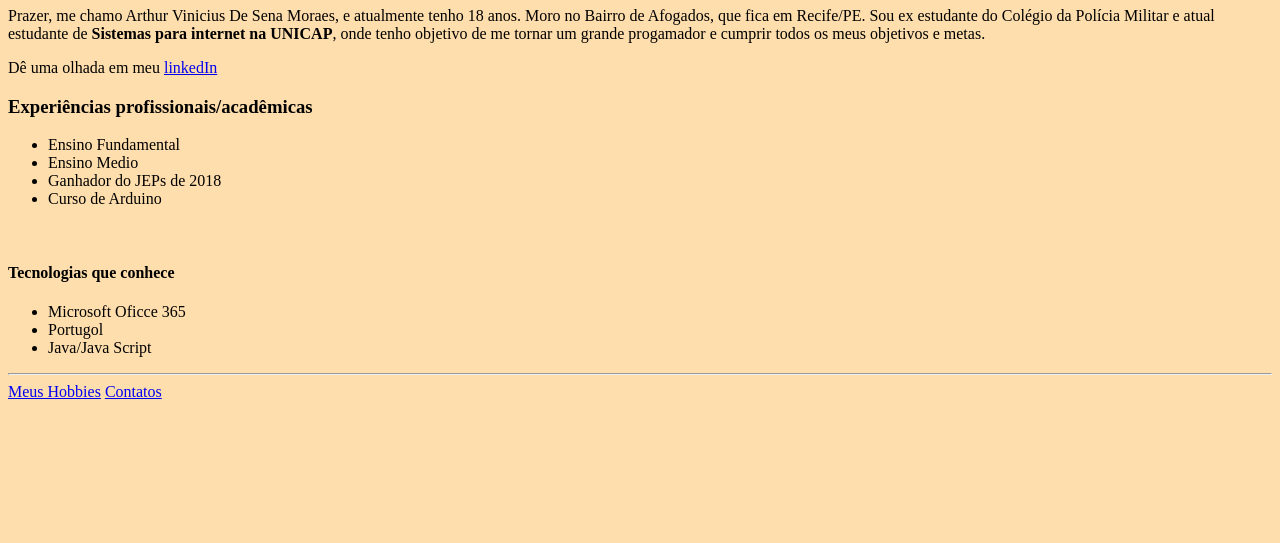
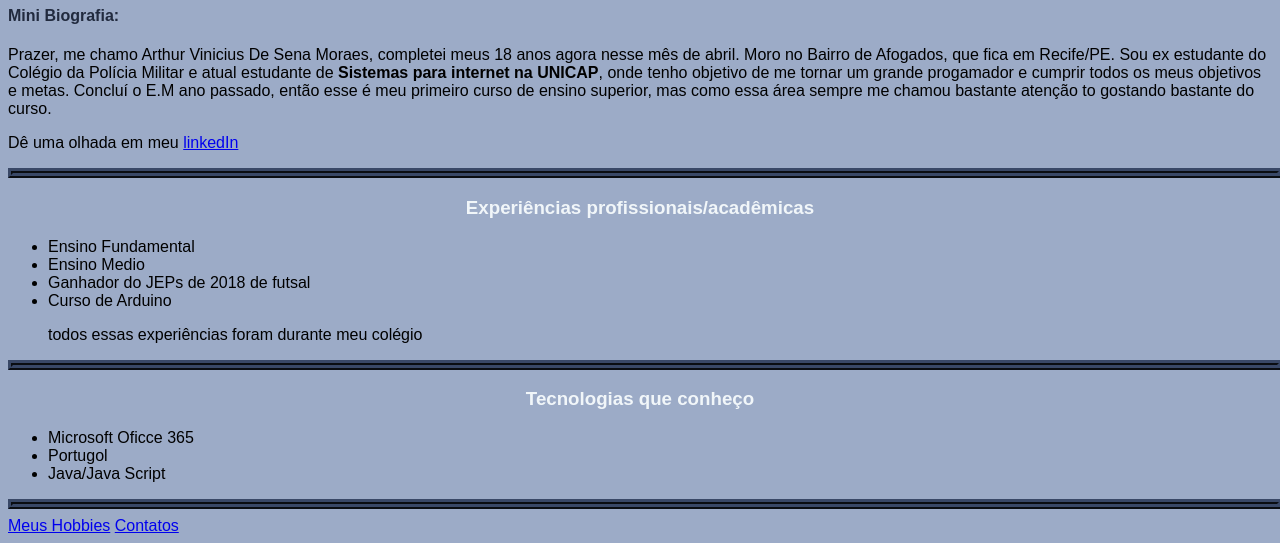
Before and after one commit to lngg21/html, a plain HTML site: page index.html in a window 1280 px wide. Shown: the part 331-874 px from the top of the page. Before the commit the page ends 800 px from the top, so only its background shows below. Drawn offline with Linux system fonts and the light colour scheme.

Commit message:
Update index.html

```diff
--- a/index.html
+++ b/index.html
@@ -1,23 +1,50 @@
 <DOCTYPE html>
     <html lang="pt-Br">
         <head>
+            <style>
+                body{
+                    background-color:#9cabc7;
+                    font-family: 'Poppins', sans-serif;
+                }
+                hr{
+                border-color: #394867;
+                border-style: ridge;
+                border-width: 5px;
+                width: 100%;
+                }
+                h1, h3{
+                    text-align: center;
+                    color:#F1F6F9;
+                    text-decoration: wavy;
+
+                }
+                h4{
+                    color:#212A3E;
+                }
+
+            </style>
             <meta charset="UTF-8">
             <title>👨🏾‍💻Arthur Vinicius - Pagina Pessoal</title>
+            <link rel="stylesheet" href="css/style.css">
+
         </head>
-        <body bgcolor="#FFDEAD">
-            <img src="arthur.png.jpg" alt="Arthur Moraes" width="250px">
+        <body>
+            <img id="imagem_redonda" src="arthur.png.jpg" alt="Arthur Moraes" width="250px">
             <h1>Arthur Vinicius</h1>
-            <p>Prazer, me chamo Arthur Vinicius De Sena Moraes, e atualmente tenho 18 anos. Moro no Bairro de Afogados, que fica em Recife/PE. Sou ex estudante do Colégio da Polícia Militar e atual estudante de <strong>Sistemas para internet na UNICAP</strong>, onde tenho objetivo de me tornar um grande progamador e cumprir todos os meus objetivos e metas.</p>
+            <h4>Mini Biografia:</h4>
+            <p>Prazer, me chamo Arthur Vinicius De Sena Moraes, completei meus 18 anos agora nesse mês de abril. Moro no Bairro de Afogados, que fica em Recife/PE. Sou ex estudante do Colégio da Polícia Militar e atual estudante de <strong>Sistemas para internet na UNICAP</strong>, onde tenho objetivo de me tornar um grande progamador e cumprir todos os meus objetivos e metas. Concluí o E.M ano passado, então esse é meu primeiro curso de ensino superior, mas como essa área sempre me chamou bastante atenção to gostando bastante do curso.</p>
             <p>Dê uma olhada em meu <a href="https://www.linkedin.com/in/arthur-moraes-830815270/">linkedIn</a></p>
+            <hr>
              <h3>Experiências profissionais/acadêmicas</h3>
              <ul>
                 <li>Ensino Fundamental</li>
                 <li>Ensino Medio</li>
-                <li>Ganhador do JEPs de 2018</li>
+                <li>Ganhador do JEPs de 2018 de futsal</li>
                 <li>Curso de Arduino</li>
+                <p>todos essas experiências foram durante meu colégio</p>
              </ul>
-             <br>
-             <h4>Tecnologias que conhece</h4>
+             <hr>
+             <h3>Tecnologias que conheço</h3>
              <ul>
                 <li>Microsoft Oficce 365</li>
                 <li>Portugol</li>
```
